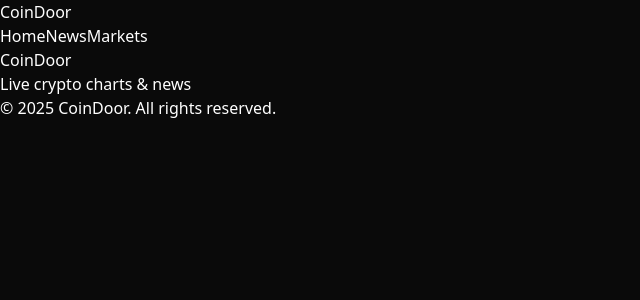
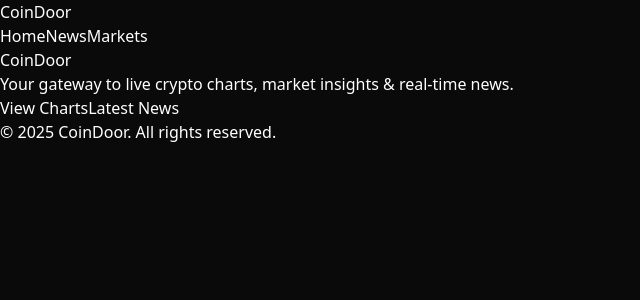
Before and after one commit to coindoorwallet/coind-finalv3, a Next.js app: page / in a window 1280 px wide. Shown: the top 300 px of the page, without its empty margins (0-640 px from the left). Built offline with nearby package versions, Linux system fonts and the light colour scheme.

Commit message:
Update page.js

```diff
--- a/app/page.js
+++ b/app/page.js
@@ -1,8 +1,30 @@
 export default function Home() {
   return (
-    <main className="p-10 text-center">
-      <h1 className="text-4xl font-bold">CoinDoor</h1>
-      <p className="mt-4 text-lg opacity-60">Live crypto charts & news</p>
+    <main className="px-6 py-20 text-center space-y-10">
+      <div className="space-y-4">
+        <h1 className="text-5xl font-bold tracking-tight">
+          CoinDoor
+        </h1>
+        <p className="text-xl opacity-70 max-w-xl mx-auto">
+          Your gateway to live crypto charts, market insights & real-time news.
+        </p>
+      </div>
+
+      <div className="flex justify-center gap-4 mt-8">
+        <a
+          href="#charts"
+          className="px-6 py-3 rounded-xl font-medium border border-white/20 hover:bg-white/10 transition"
+        >
+          View Charts
+        </a>
+
+        <a
+          href="#news"
+          className="px-6 py-3 rounded-xl font-medium bg-white text-black hover:bg-white/90 transition"
+        >
+          Latest News
+        </a>
+      </div>
     </main>
   );
 }
```
